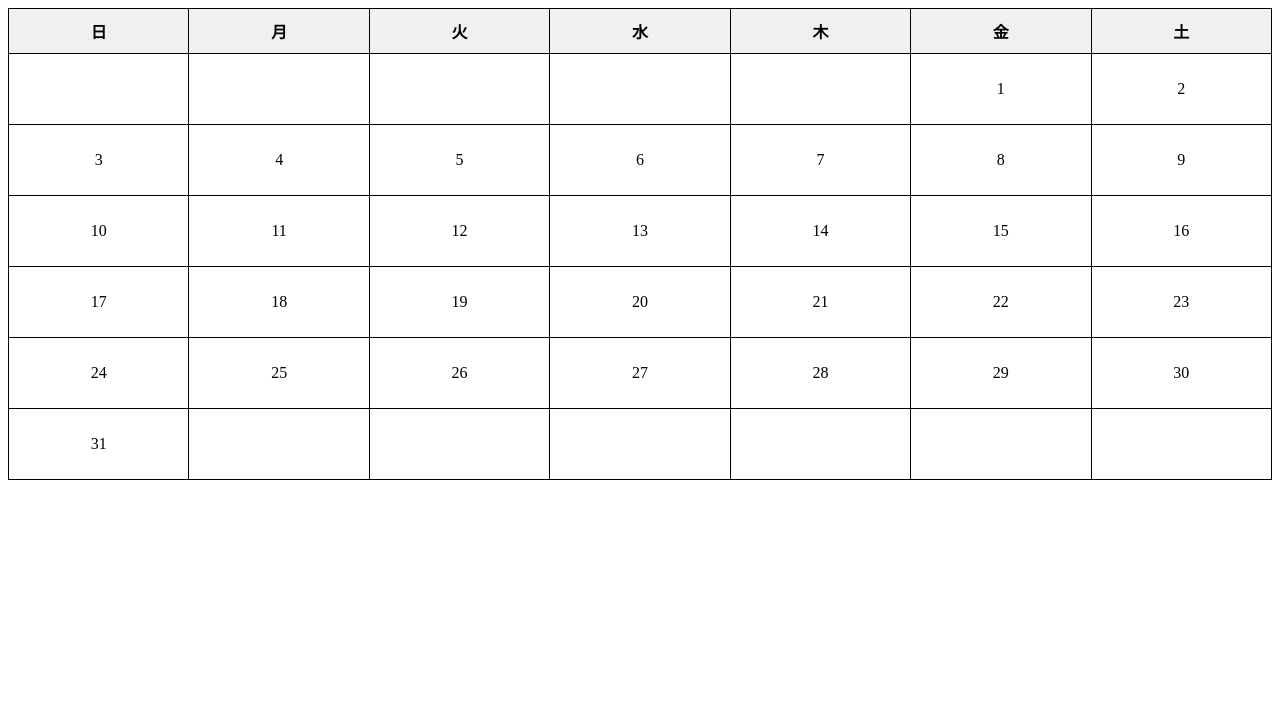
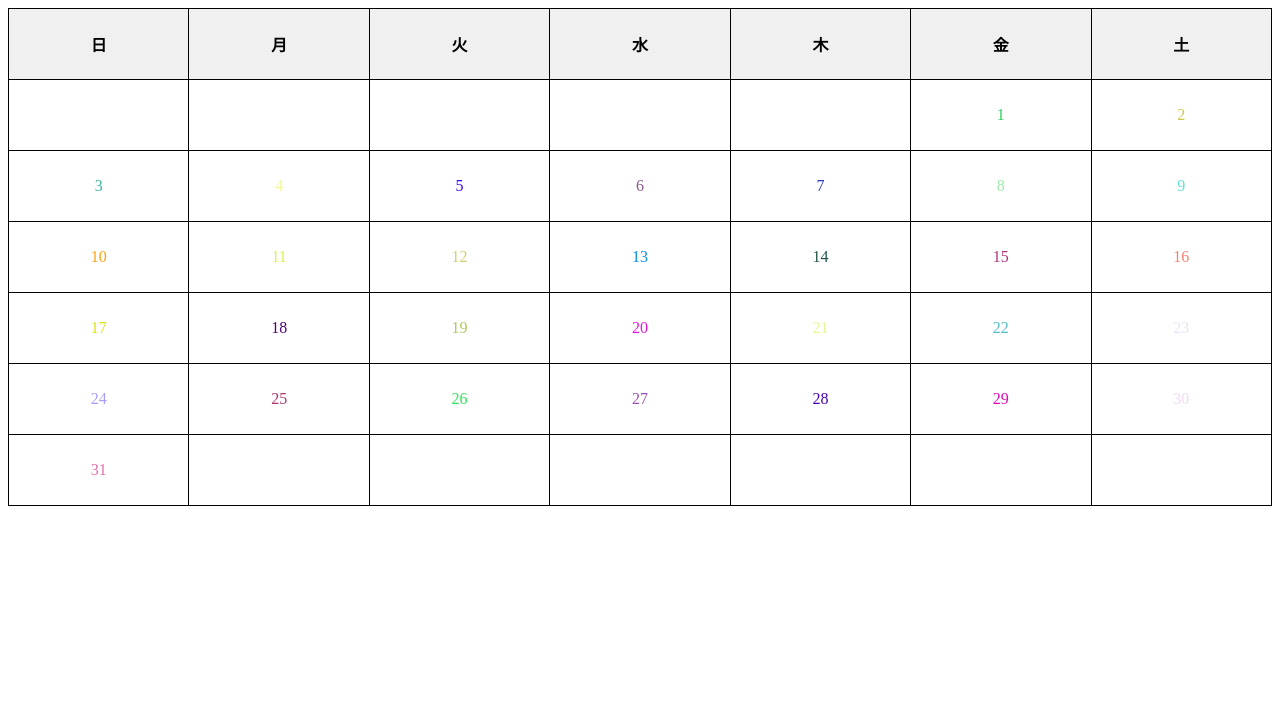
Before and after one commit to yukioroshi324/karenda-1, a plain HTML site: page index.html in a window 1280 px wide. Shown: the part 81-800 px from the top of the page. Drawn offline with Linux system fonts and the light colour scheme.

Commit message:
Update index.html

```diff
--- a/index.html
+++ b/index.html
@@ -2,19 +2,18 @@
 <html>
 <head>
   <meta charset="UTF-8">
-  <title>シンプルカレンダー</title>
+  <title>カラフルカレンダー</title>
   <style>
     table { border-collapse: collapse; width: 100%; }
-    th, td { border: 1px solid #000; padding: 10px; text-align: center; }
+    th, td { border: 1px solid #000; padding: 10px; text-align: center; height: 50px; }
     th { background-color: #f0f0f0; }
-    td { height: 50px; }
   </style>
 </head>
 <body>
   <h1 id="monthYear"></h1>
   <table id="calendar">
     <thead>
-      <tr>
+      <tr id="weekDays">
         <th>日</th><th>月</th><th>火</th><th>水</th><th>木</th><th>金</th><th>土</th>
       </tr>
     </thead>
@@ -24,17 +23,33 @@
   </table>
 
   <script>
+    function getRandomColor() {
+      const letters = '0123456789ABCDEF';
+      let color = '#';
+      for (let i = 0; i < 6; i++) {
+        color += letters[Math.floor(Math.random() * 16)];
+      }
+      return color;
+    }
+
+    // 曜日の文字をランダムカラーにする
+    const weekDays = document.getElementById("weekDays").children[0].children;
+    for (let i = 0; i < weekDays.length; i++) {
+      weekDays[i].style.color = getRandomColor();
+    }
+
     function createCalendar(year, month) {
       const calendarBody = document.getElementById("calendarBody");
       calendarBody.innerHTML = ""; // 既存をクリア
 
       document.getElementById("monthYear").textContent = `${year}年 ${month+1}月`;
+      document.getElementById("monthYear").style.color = getRandomColor(); // 月タイトルもカラフル
 
-      const firstDay = new Date(year, month, 1).getDay(); // 1日の曜日
-      const lastDate = new Date(year, month + 1, 0).getDate(); // 月末日
+      const firstDay = new Date(year, month, 1).getDay();
+      const lastDate = new Date(year, month + 1, 0).getDate();
 
       let date = 1;
-      for (let i = 0; i < 6; i++) { // 最大6行
+      for (let i = 0; i < 6; i++) {
         const row = document.createElement("tr");
         for (let j = 0; j < 7; j++) {
           const cell = document.createElement("td");
@@ -44,6 +59,7 @@
             cell.textContent = "";
           } else {
             cell.textContent = date;
+            cell.style.color = getRandomColor(); // 日付をランダムカラー
             date++;
           }
           row.appendChild(cell);
```
